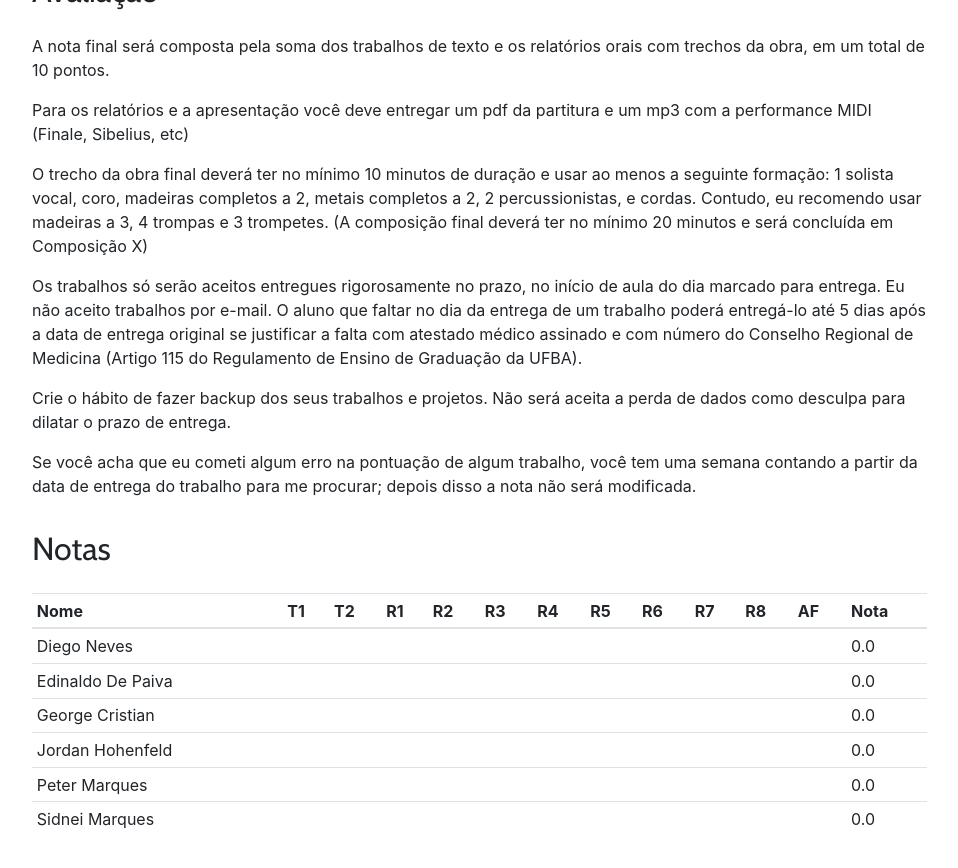
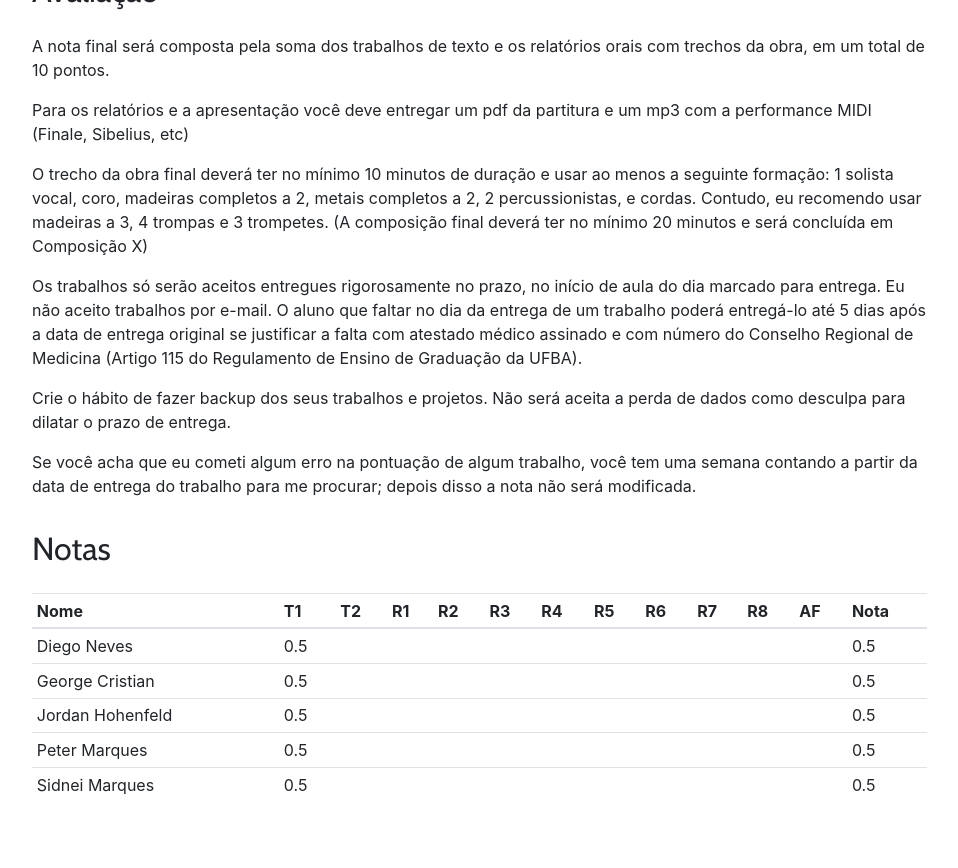
Before and after one commit to kroger/genosmus, a Jekyll site: the page built from _pedro/musb18.md, in a window 1280 px wide and 900 px high, scrolled down 1617 px. Shown: the top 868 px of the window, without its empty margins (68-1026 px from the left). Built offline with Jekyll 4.4.1, drawn with Linux system fonts in a browser that asks for light colours.

Commit message:
Notas alunos

```diff
--- a/_pedro/musb18.md
+++ b/_pedro/musb18.md
@@ -88,12 +88,11 @@
 
 | Nome              | T1 | T2 | R1 | R2 | R3 | R4 | R5 | R6 | R7 | R8 | AF | Nota |
 |:------------------|:---|:---|:---|:---|:---|:---|:---|:---|:---|:---|:---|:-----|
-| Diego Neves       |    |    |    |    |    |    |    |    |    |    |    | =sum |
-| Edinaldo De Paiva |    |    |    |    |    |    |    |    |    |    |    | =sum |
-| George Cristian   |    |    |    |    |    |    |    |    |    |    |    | =sum |
-| Jordan Hohenfeld  |    |    |    |    |    |    |    |    |    |    |    | =sum |
-| Peter Marques     |    |    |    |    |    |    |    |    |    |    |    | =sum |
-| Sidnei Marques    |    |    |    |    |    |    |    |    |    |    |    | =sum |
+| Diego Neves       | 0.5|    |    |    |    |    |    |    |    |    |    | =sum |
+| George Cristian   | 0.5|    |    |    |    |    |    |    |    |    |    | =sum |
+| Jordan Hohenfeld  | 0.5|    |    |    |    |    |    |    |    |    |    | =sum |
+| Peter Marques     | 0.5|    |    |    |    |    |    |    |    |    |    | =sum |
+| Sidnei Marques    | 0.5|    |    |    |    |    |    |    |    |    |    | =sum |
 {: .table .table-sm }
 
 
```
